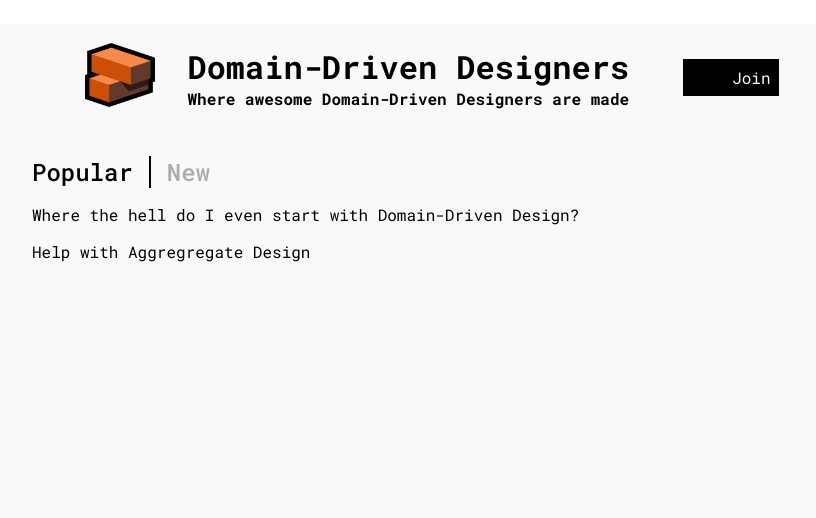
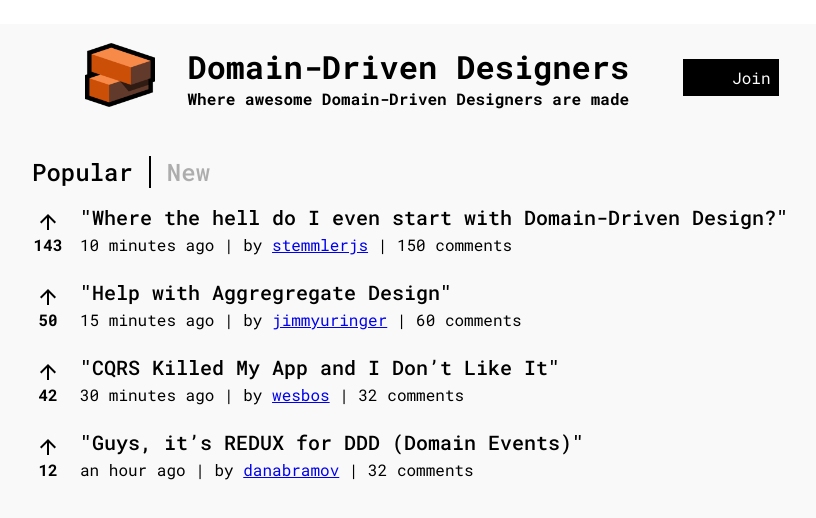
Before and after one commit to stemmlerjs/ddd-forum, a React (Create React App) app in the folder public/app/: page / in a window 1280 px wide. Shown: the top 518 px of the page, without its empty margins (208-1024 px from the left). Built offline with nearby package versions, Linux system fonts and the light colour scheme.

Commit message:
Forum posts.

```diff
--- /dev/null
+++ b/public/app/src/components/posts/postPoints/components/PostPoints.tsx
@@ -0,0 +1,19 @@
+
+import React from 'react'
+import "../styles/PostPoints.sass"
+import arrowSvg from "../assets/arrow.svg"
+
+interface PostPointsProps {
+  points: number;
+}
+
+const PostPoints: React.FC<PostPointsProps> = (props) => (
+  <div className="post-points">
+    <div className="points-img-container">
+      <img src={arrowSvg}/>
+    </div>
+    <div>{props.points}</div>
+  </div>
+)
+
+export default PostPoints;
--- /dev/null
+++ b/public/app/src/components/posts/postPoints/index.tsx
@@ -0,0 +1,6 @@
+
+import PostPoints from "./components/PostPoints";
+
+export {
+  PostPoints
+}
--- /dev/null
+++ b/public/app/src/components/posts/postPoints/styles/PostPoints.sass
@@ -0,0 +1,9 @@
+
+.post-points
+  margin-right: 1rem;
+  text-align: center;
+  min-width: 2rem;
+  font-weight: bold;
+
+  .points-img-container
+    cursor: pointer;
--- a/public/app/src/components/posts/postRow/components/PostRow.tsx
+++ b/public/app/src/components/posts/postRow/components/PostRow.tsx
@@ -1,7 +1,9 @@
 
 import React from 'react';
 import "../styles/PostRow.sass"
+import moment from 'moment'
 import { Post } from '../../../../models/Post';
+import { PostPoints } from '../../postPoints';
 
 interface PostRowProps extends Post {
 
@@ -9,13 +11,11 @@ interface PostRowProps extends Post {
 
 const PostRow: React.FC<PostRowProps> = (props) => (
   <div className="post-row">
-    <div className="post-upvotes-container">
-
-    </div>
-    <div className="content">
-      <p>{props.title}</p>
-      <div>
-
+    <PostPoints points={props.points}/>
+    <div className="post-row-content">
+      <a href={props.slug} className="title">"{props.title}"</a>
+      <div className="post-row-meta">
+        {moment(props.createdAt).fromNow()} | {`by `} <a href={`/author/${props.postAuthor}`}>{props.postAuthor}</a> | {`${props.numComments} comments`}
       </div>
     </div>
   </div>
--- a/public/app/src/components/posts/postRow/styles/PostRow.sass
+++ b/public/app/src/components/posts/postRow/styles/PostRow.sass
@@ -1,2 +1,18 @@
 
 .post-row
+  display: flex;
+  align-items: flex-end;
+  margin-bottom: 0.5rem;
+
+  .post-row-content
+
+    .title
+      font-size: 1.25rem;
+      padding: 0;
+      margin-top: 1rem;
+      margin-bottom: 0.25rem;
+      font-weight: 500;
+      cursor: pointer;
+      text-decoration: none;
+      color: inherit;
+      display: block;
--- a/public/app/src/models/Post.ts
+++ b/public/app/src/models/Post.ts
@@ -1,5 +1,6 @@
 
 export interface Post {
+  slug: string;
   title: string;
   createdAt: string | Date;
   postAuthor: string;
--- a/public/app/src/pages/index.tsx
+++ b/public/app/src/pages/index.tsx
@@ -14,28 +14,41 @@ const posts: Post[] = [
     createdAt: DateUtil.createPreviousDate(0, 0, 10),
     postAuthor: 'stemmlerjs',
     points: 143,
-    numComments: 150
+    numComments: 150,
+    slug: '/discuss/where-to-do-ddd',
   },
   {
     title: "Help with Aggregregate Design",
     createdAt: DateUtil.createPreviousDate(0, 0, 15),
     postAuthor: 'jimmyuringer',
     points: 50,
-    numComments: 60
+    numComments: 60,
+    slug: '/discuss/help-with-aggregate-design'
+  },
+  {
+    title: "CQRS Killed My App and I Don’t Like It",
+    createdAt: DateUtil.createPreviousDate(0, 0, 30),
+    postAuthor: 'wesbos',
+    points: 42,
+    numComments: 32,
+    slug: '/discuss/cqrs-killed-my-app'
+  },
+  {
+    title: "Guys, it’s REDUX for DDD (Domain Events)",
+    createdAt: DateUtil.createPreviousDate(0, 1, 0),
+    postAuthor: 'danabramov',
+    points: 12,
+    numComments: 32,
+    slug: '/discuss/ddd-redux'
   }
 ]
-
-
-interface IndexPageProps {
-
-}
 
 interface IndexPageState {
   activeFilter: PostFilterType;
 }
 
-class IndexPage extends React.Component<IndexPageProps, IndexPageState> {
-  constructor (props: IndexPageProps) {
+class IndexPage extends React.Component<any, IndexPageState> {
+  constructor (props: any) {
     super(props);
 
     this.state = {
@@ -48,7 +61,6 @@ class IndexPage extends React.Component<IndexPageProps, IndexPageState> {
   }
 
   setActiveFilter (filter: PostFilterType) {
-    console.log(filter);
     this.setState({
       ...this,
       activeFilter: filter
```
Also changed, not shown: public/app/src/components/posts/postPoints/assets/arrow.svg (added).
